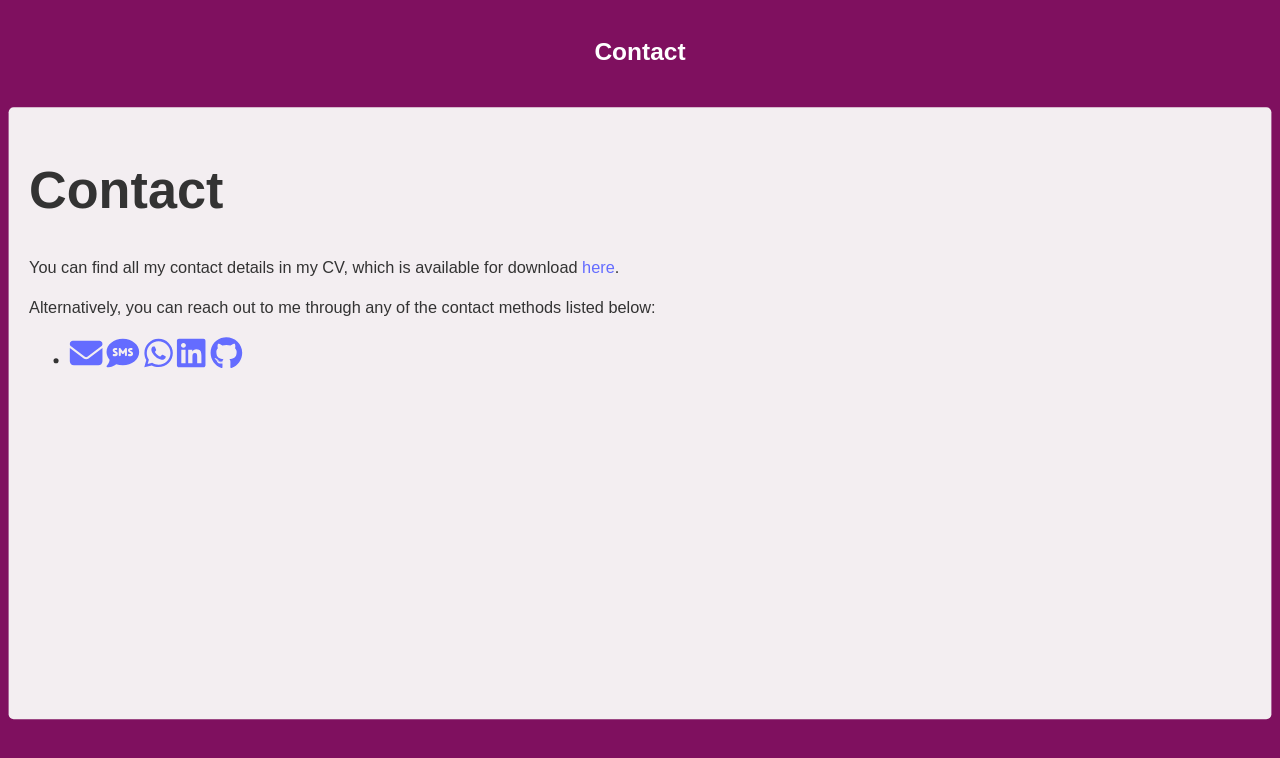
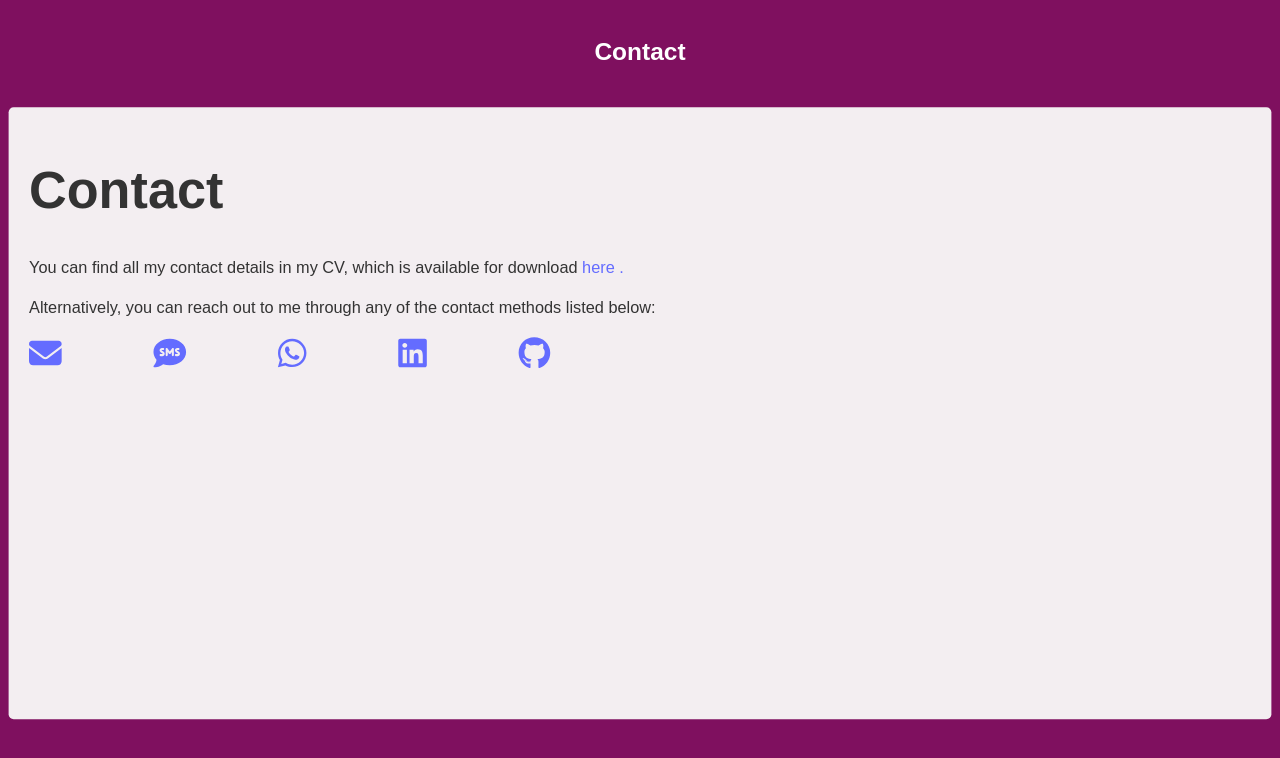
Before and after one commit to ladantork/portfolio, a React (Vite) app: page /contact in a window 1280 px wide. Both pictures are taken after a click on the element "Contact". Shown: the top 758 px of the page. Built offline with nearby package versions, Linux system fonts and the light colour scheme.

Commit message:
got rid of the dot which came from lI, also add gap between icons

```diff
--- a/src/App.css
+++ b/src/App.css
@@ -79,6 +79,20 @@ body {
   flex-wrap: wrap;
   justify-content: center;
 }
+/* Contact List Styles */
+.contact-list {
+  list-style-type: none; /* Removes the default bullet point */
+  padding: 0;         /* Removes the default padding */
+}
+
+.contact-list li {
+  display: flex;          /* Ensures items are displayed in a row (optional) */
+  align-items: center;    /* Vertically aligns icons */
+}
+
+.fa-icon {
+  margin-right: 90px; /* Adds a gap between the icons */
+}
 
 @media (max-width: 768px) {
   .card {
--- a/src/components/Contact.jsx
+++ b/src/components/Contact.jsx
@@ -20,9 +20,9 @@ function Contact(){
           rel="noopener noreferrer"
           className="cv-link"
         >
-          here
+          here .
         </a>
-        .
+
       </p>
       <p>
         Alternatively, you can reach out to me through any of the contact methods listed below:
```
